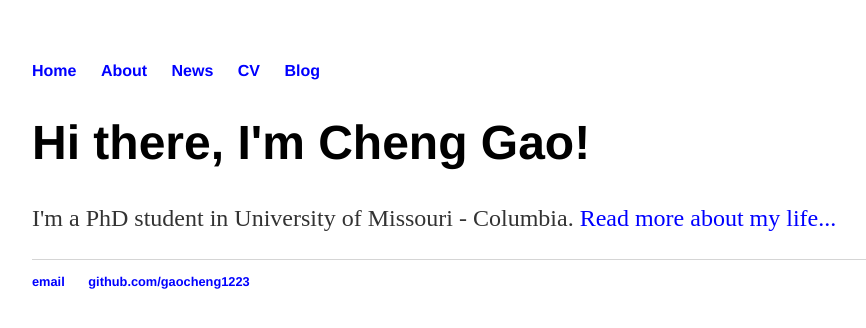
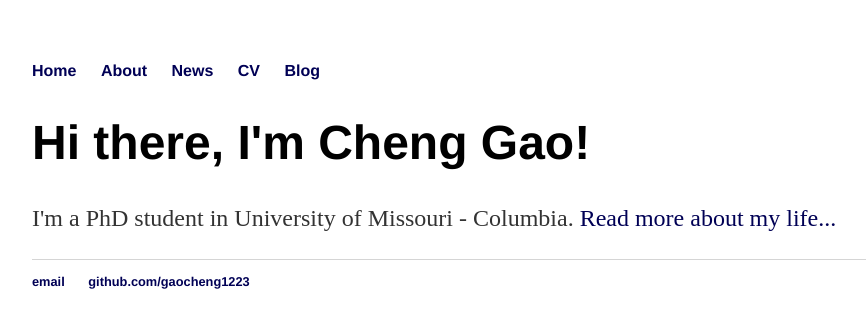
Before and after one commit to gaocheng1994/gaocheng1223.github.io, a Jekyll site: the page built from index.html, in a window 1280 px wide. Shown: the top 328 px of the page, without its empty margins (160-1026 px from the left). Built offline with Jekyll 4.4.1, drawn with Linux system fonts in a browser that asks for light colours.

Commit message:
Update main.css

```diff
--- a/css/main.css
+++ b/css/main.css
@@ -1,6 +1,6 @@
 body { margin: 60px auto; width: 70%; }
 
-a { text-decoration: none; color: blue; }
+a { text-decoration: none; color: #005; }
 a:hover { text-decoration: underline; }
 
 p, ul { font-size: 1.5em; line-height: 1.4em; color: #333; }
```
